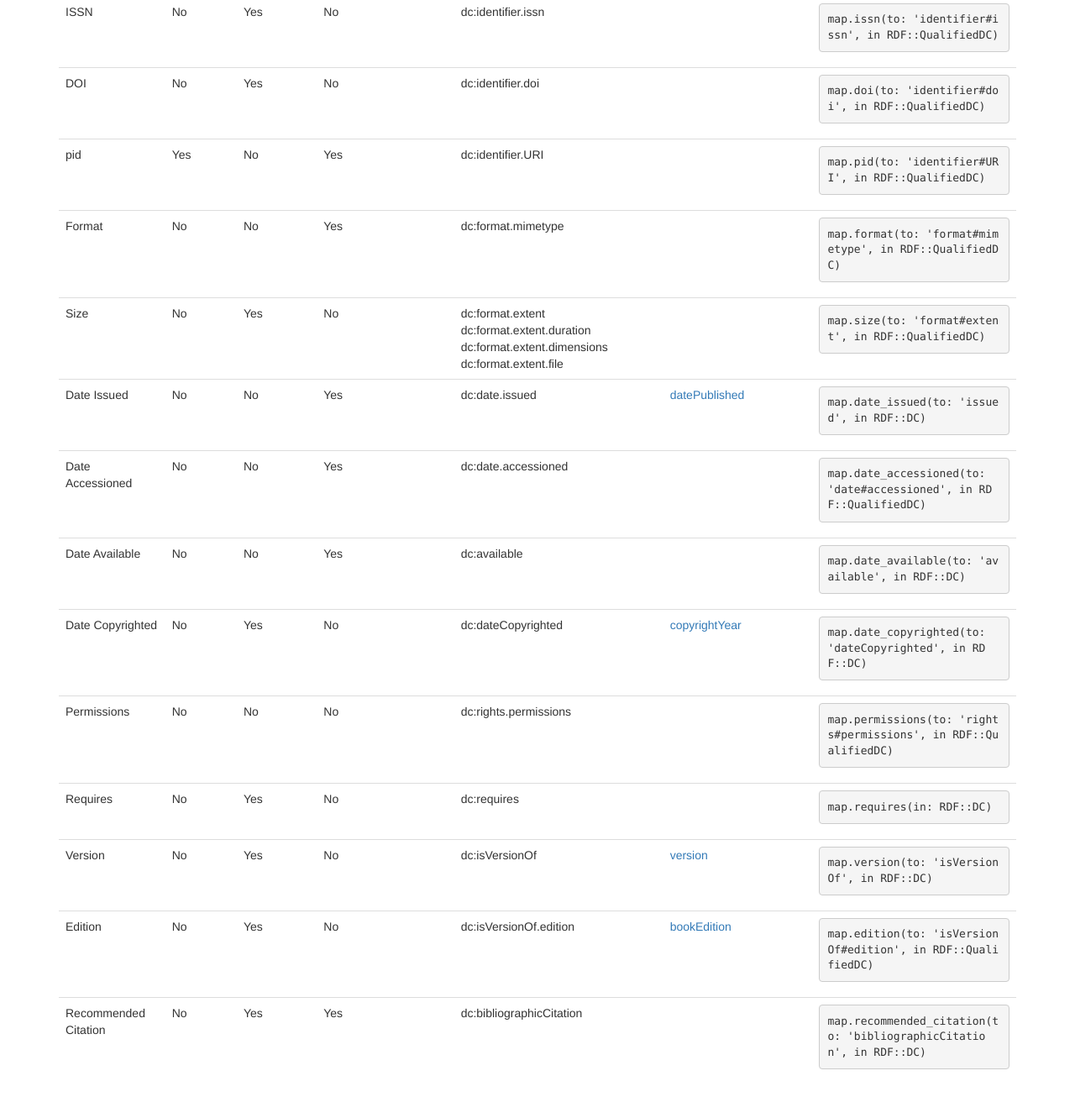
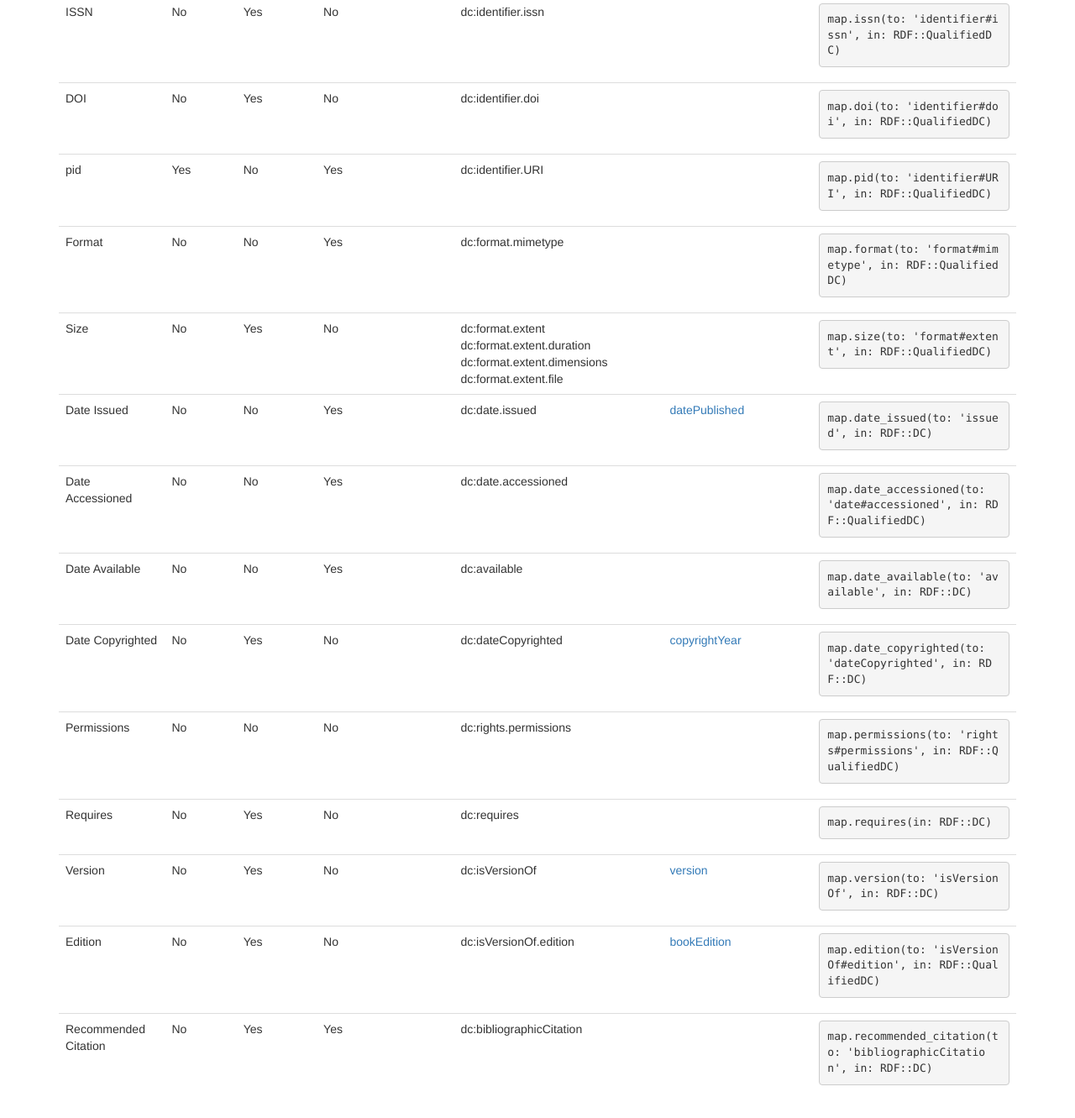
Before and after one commit to ndlib/metadata_application_profile, a Jekyll site: the page built from elements/index.html, in a window 1280 px wide and 1400 px high, scrolled down 3017 px. Shown: the top 1331 px of the window at 84% size. Built offline with Jekyll 4.4.1, drawn with Linux system fonts in a browser that asks for light colours; nearby versions of some CDN libraries; library files that are not in the unit come from our copies; Markdown is read by kramdown in place of the engine named in the settings; some of the changed text lies outside the part shown.

Commit message:
Updating datastream ruby syntax
Jeremy copied and pasted the stuff in the <code> tag and it was
invalid ruby.

```diff
--- a/elements/index.html
+++ b/elements/index.html
@@ -55,7 +55,7 @@ title: Metadata Elements
             {% if element.attribute == term %}
               <li><pre><code>map.{{term}}(in: RDF::{{namespace[0]}})</code></pre></li>
             {% else %}
-              <li><pre><code>map.{{element.attribute}}(to: '{{term}}', in RDF::{{namespace[0]}})</code></pre></li>
+              <li><pre><code>map.{{element.attribute}}(to: '{{term}}', in: RDF::{{namespace[0]}})</code></pre></li>
             {% endif %}
           {% endfor %}
         {% endfor %}
```
